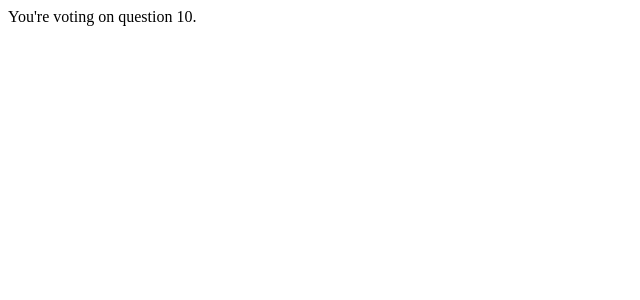
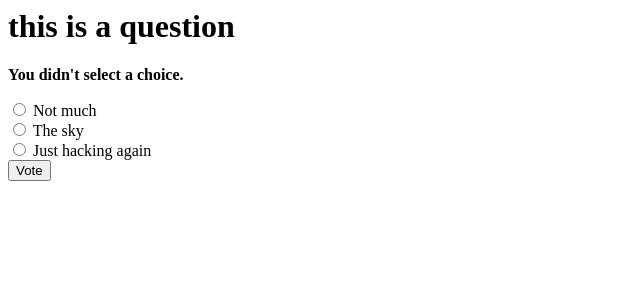
Before and after one commit to gerrymcdonnell/django, a Django app: page /polls/10/vote/ in a window 1280 px wide. Shown: the top 300 px of the page, without its empty margins (0-640 px from the left). Run offline with Django 3.2, Linux system fonts and the light colour scheme; data comes from the database, SQL or seed files in the repository; both versions use the stored data as it was after the commit.

Commit message:
added choices and results
part 4

```diff
--- a/mysite/polls/models.py
+++ b/mysite/polls/models.py
@@ -1,12 +1,25 @@
+import datetime
+
 from django.db import models
+from django.utils import timezone
 
 # Create your models here.
 class Question(models.Model):
     question_text = models.CharField(max_length=200)
     pub_date = models.DateTimeField('date published')
 
+	# ...
+    def __str__(self):
+        return self.question_text
+	# ...
+    def was_published_recently(self):
+        return self.pub_date >= timezone.now() - datetime.timedelta(days=1)
+
 
 class Choice(models.Model):
     question = models.ForeignKey(Question, on_delete=models.CASCADE)
     choice_text = models.CharField(max_length=200)
     votes = models.IntegerField(default=0)
+	# ...
+    def __str__(self):
+        return self.choice_text
--- a/mysite/polls/templates/polls/detail.html
+++ b/mysite/polls/templates/polls/detail.html
@@ -1,8 +1,12 @@
-<h1>question details</h1>
+<h1>{{ question.question_text }}</h1>
 
-<h1>{{ question.question_text }}</h1>
-<ul>
+{% if error_message %}<p><strong>{{ error_message }}</strong></p>{% endif %}
+
+<form action="{% url 'polls:vote' question.id %}" method="post">
+{% csrf_token %}
 {% for choice in question.choice_set.all %}
-	<li>{{ choice.choice_text }}</li>
+    <input type="radio" name="choice" id="choice{{ forloop.counter }}" value="{{ choice.id }}" />
+    <label for="choice{{ forloop.counter }}">{{ choice.choice_text }}</label><br />
 {% endfor %}
-</ul>
+<input type="submit" value="Vote" />
+</form>
--- a/mysite/polls/templates/polls/index.html
+++ b/mysite/polls/templates/polls/index.html
@@ -1,3 +1,5 @@
+<title>list of questions</title>
+
 {% if latest_question_list %}
     <ul>
     {% for question in latest_question_list %}
--- a/mysite/polls/views.py
+++ b/mysite/polls/views.py
@@ -1,8 +1,8 @@
-from django.http import Http404
-from django.template import loader
-from .models import Question
-from django.http import HttpResponse
-from django.shortcuts import get_object_or_404,render
+from django.shortcuts import get_object_or_404, render
+from django.http import HttpResponseRedirect, HttpResponse
+from django.urls import reverse
+
+from .models import Question,Choice
 
 # Create your views here.
 def index(request):
@@ -16,8 +16,23 @@ def detail(request, question_id):
     return render(request, 'polls/detail.html', {'question': question})
 
 def results(request, question_id):
-    response = "You're looking at the results of question %s."
-    return HttpResponse(response % question_id)
+    question = get_object_or_404(Question, pk=question_id)
+    return render(request, 'polls/results.html', {'question': question})
 
 def vote(request, question_id):
-    return HttpResponse("You're voting on question %s." % question_id)
+    question = get_object_or_404(Question, pk=question_id)
+    try:
+        selected_choice = question.choice_set.get(pk=request.POST['choice'])
+    except (KeyError, Choice.DoesNotExist):
+        # Redisplay the question voting form.
+        return render(request, 'polls/detail.html', {
+            'question': question,
+            'error_message': "You didn't select a choice.",
+        })
+    else:
+        selected_choice.votes += 1
+        selected_choice.save()
+        # Always return an HttpResponseRedirect after successfully dealing
+        # with POST data. This prevents data from being posted twice if a
+        # user hits the Back button.
+        return HttpResponseRedirect(reverse('polls:results', args=(question.id,)))
```
Also changed, not shown: mysite/polls/templates/polls/results.html (added, +9 -0 lines), mysite/db.sqlite3.
